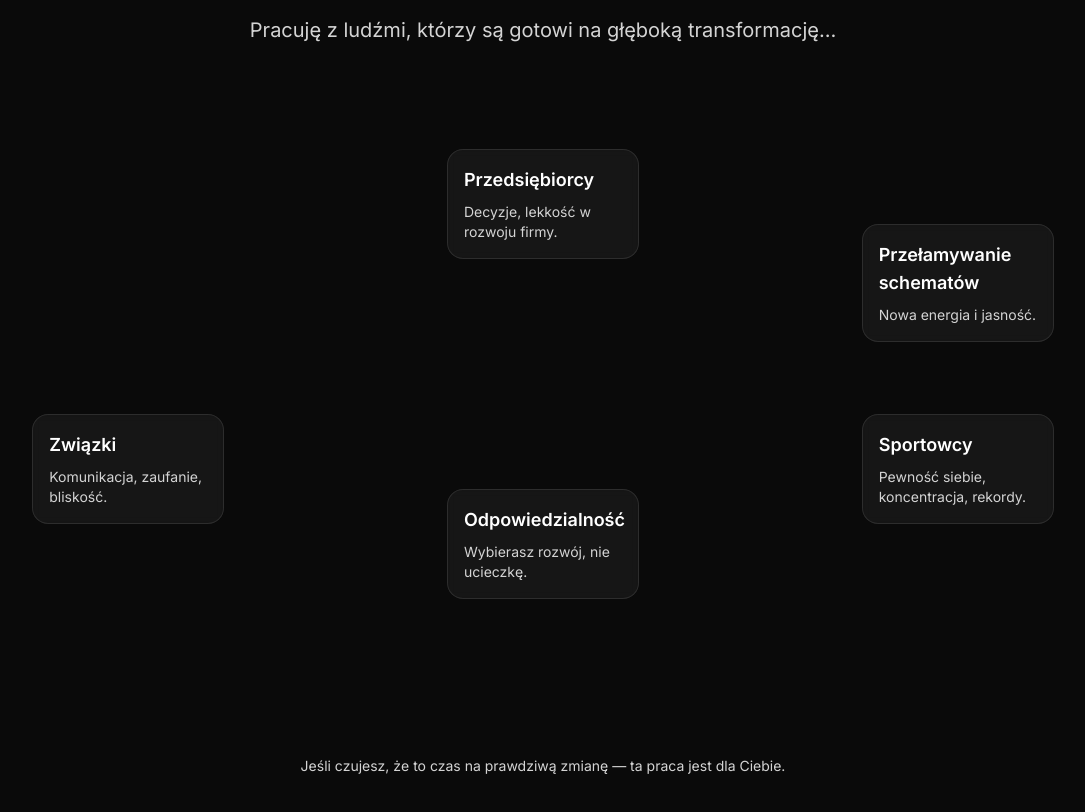
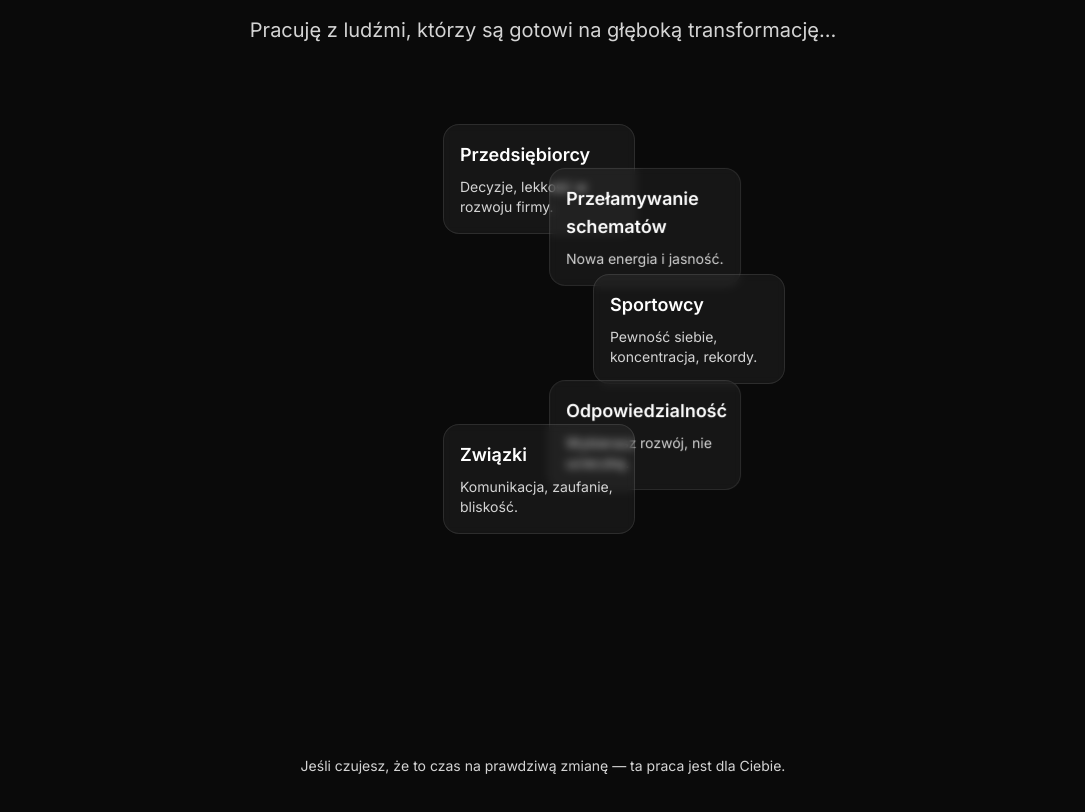
Before and after one commit to technikyvl/MAGIC-LANDING-PAGE-NEW, a Next.js app in the folder MAGICLIFELANDING/: page / in a window 1280 px wide. Shown: the part 1450-2262 px from the top of the page, without its empty margins (97-1182 px from the left). Built offline with nearby package versions, Linux system fonts and the light colour scheme.

Commit message:
CIRRCLE K

```diff
--- a/MAGICLIFELANDING/app/globals.css
+++ b/MAGICLIFELANDING/app/globals.css
@@ -127,9 +127,9 @@ html {
 }
 
 
-/* Arc layout for desktop - evenly distributed semicircle */
+/* Semicircle layout using CSS transforms */
 @media (min-width: 1024px) {
-  .audience-cards-wrapper {
+  .audience-ring {
     position: relative;
     width: 100%;
     height: 500px;
@@ -138,43 +138,22 @@ html {
     justify-content: center;
   }
 
-  .audience-card {
+  .orbit {
     position: absolute;
-    width: 12rem; /* 192px - fixed width */
+    width: 200px;
+    height: 200px;
+    transform-origin: center;
+    transform: rotate(var(--deg)) translateY(-150px) rotate(calc(-1 * var(--deg)));
   }
 
-  /* Calculate positions for even semicircle distribution */
-  .audience-card[data-audience-card="1"] {
-    top: 5%;
-    left: 50%;
-    transform: translateX(-50%);
-  }
-
-  .audience-card[data-audience-card="2"] {
-    top: 20%;
-    right: 8%;
-  }
-
-  .audience-card[data-audience-card="3"] {
-    bottom: 20%;
-    right: 8%;
-  }
-
-  .audience-card[data-audience-card="4"] {
-    bottom: 5%;
-    left: 50%;
-    transform: translateX(-50%);
-  }
-
-  .audience-card[data-audience-card="5"] {
-    bottom: 20%;
-    left: 8%;
+  .audience-card {
+    width: 12rem; /* 192px - fixed width */
   }
 }
 
 /* Grid layout for tablet */
 @media (min-width: 768px) and (max-width: 1023px) {
-  .audience-cards-wrapper {
+  .audience-ring {
     position: relative;
     width: 100%;
     height: auto;
@@ -184,39 +163,28 @@ html {
     padding: 2rem 0;
   }
 
-  .audience-card {
+  .orbit {
     position: relative !important;
-    top: auto !important;
-    left: auto !important;
-    right: auto !important;
-    bottom: auto !important;
+    width: auto !important;
+    height: auto !important;
     transform: none !important;
   }
 
-  .audience-card[data-audience-card="1"] {
-    grid-column: 2;
+  .audience-card {
+    position: relative !important;
+    width: 12rem;
   }
 
-  .audience-card[data-audience-card="2"] {
-    grid-column: 1;
-  }
-
-  .audience-card[data-audience-card="3"] {
-    grid-column: 3;
-  }
-
-  .audience-card[data-audience-card="4"] {
-    grid-column: 1;
-  }
-
-  .audience-card[data-audience-card="5"] {
-    grid-column: 3;
-  }
+  .orbit:nth-child(1) { grid-column: 2; }
+  .orbit:nth-child(2) { grid-column: 1; }
+  .orbit:nth-child(3) { grid-column: 3; }
+  .orbit:nth-child(4) { grid-column: 1; }
+  .orbit:nth-child(5) { grid-column: 3; }
 }
 
 /* Grid layout for mobile */
 @media (max-width: 767px) {
-  .audience-cards-wrapper {
+  .audience-ring {
     position: relative;
     width: 100%;
     height: auto;
@@ -226,13 +194,16 @@ html {
     padding: 2rem 0;
   }
 
+  .orbit {
+    position: relative !important;
+    width: auto !important;
+    height: auto !important;
+    transform: none !important;
+  }
+
   .audience-card {
     position: relative !important;
-    top: auto !important;
-    left: auto !important;
-    right: auto !important;
-    bottom: auto !important;
-    transform: none !important;
+    width: 12rem;
   }
 }
 
--- a/MAGICLIFELANDING/app/page.jsx
+++ b/MAGICLIFELANDING/app/page.jsx
@@ -190,36 +190,46 @@ export default function Page() {
           </div>
 
           <div className="relative min-h-[600px]">
-            {/* Cards wrapper - arc layout on desktop, grid on mobile */}
-            <div className="audience-cards-wrapper relative mt-20 h-[600px] flex items-center justify-center">
+            {/* Cards wrapper - semicircle layout using CSS */}
+            <div className="audience-ring relative mt-20 h-[600px] flex items-center justify-center">
               {/* Box 1 - Przedsiębiorcy */}
+              <div className="orbit" style={{'--deg': '0deg'}}>
                 <div className="slow-reveal audience-card w-48 rounded-2xl border border-white/10 bg-white/5 p-4 backdrop-blur-sm" data-audience-card="1">
                   <h3 className="text-lg font-semibold text-white">Przedsiębiorcy</h3>
                   <p className="mt-2 text-sm text-neutral-300">Decyzje, lekkość w rozwoju firmy.</p>
                 </div>
+              </div>
 
               {/* Box 2 - Przełamywanie schematów */}
+              <div className="orbit" style={{'--deg': '45deg'}}>
                 <div className="slow-reveal audience-card w-48 rounded-2xl border border-white/10 bg-white/5 p-4 backdrop-blur-sm" data-audience-card="2">
                   <h3 className="text-lg font-semibold text-white">Przełamywanie schematów</h3>
                   <p className="mt-2 text-sm text-neutral-300">Nowa energia i jasność.</p>
                 </div>
+              </div>
 
               {/* Box 3 - Sportowcy */}
+              <div className="orbit" style={{'--deg': '90deg'}}>
                 <div className="slow-reveal audience-card w-48 rounded-2xl border border-white/10 bg-white/5 p-4 backdrop-blur-sm" data-audience-card="3">
                   <h3 className="text-lg font-semibold text-white">Sportowcy</h3>
                   <p className="mt-2 text-sm text-neutral-300">Pewność siebie, koncentracja, rekordy.</p>
                 </div>
+              </div>
 
               {/* Box 4 - Odpowiedzialność */}
+              <div className="orbit" style={{'--deg': '135deg'}}>
                 <div className="slow-reveal audience-card w-48 rounded-2xl border border-white/10 bg-white/5 p-4 backdrop-blur-sm" data-audience-card="4">
                   <h3 className="text-lg font-semibold text-white">Odpowiedzialność</h3>
                   <p className="mt-2 text-sm text-neutral-300">Wybierasz rozwój, nie ucieczkę.</p>
                 </div>
+              </div>
 
               {/* Box 5 - Związki */}
+              <div className="orbit" style={{'--deg': '180deg'}}>
                 <div className="slow-reveal audience-card w-48 rounded-2xl border border-white/10 bg-white/5 p-4 backdrop-blur-sm" data-audience-card="5">
                   <h3 className="text-lg font-semibold text-white">Związki</h3>
                   <p className="mt-2 text-sm text-neutral-300">Komunikacja, zaufanie, bliskość.</p>
+                </div>
               </div>
             </div>
           </div>
```
Lines whose indentation alone changed are shown as unchanged.
